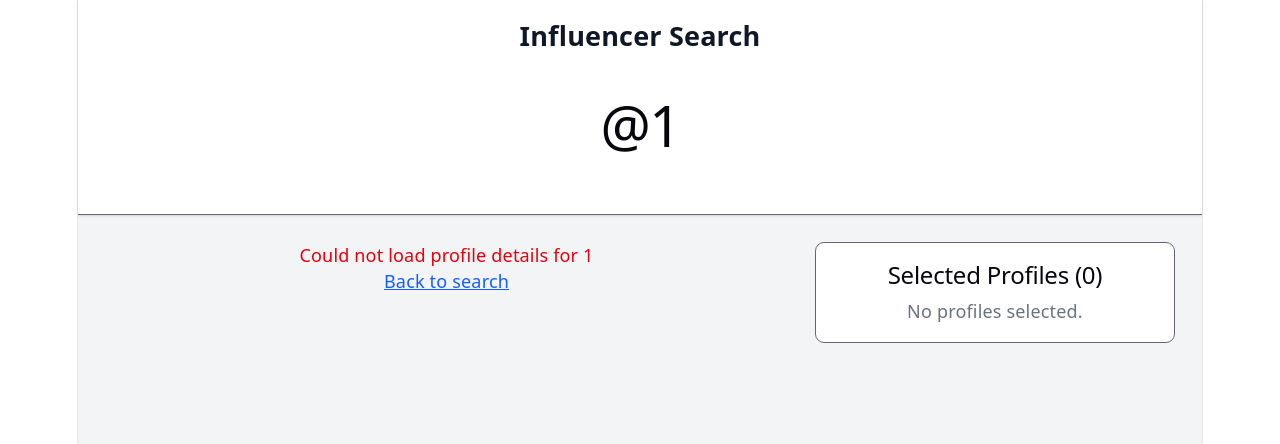
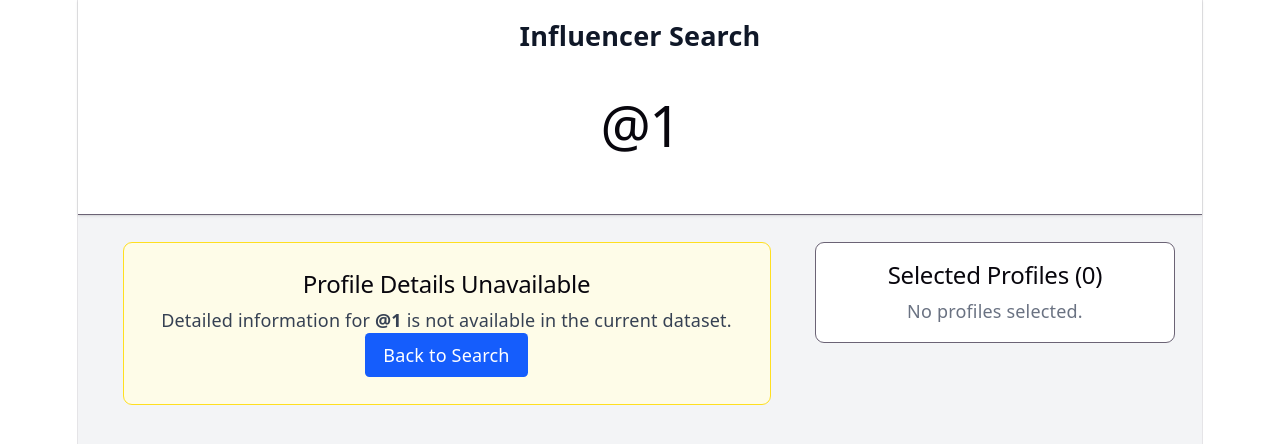
Before and after one commit to vinn31-git/Wobb-assignment, a React (Vite) app: page /profile/1 in a window 1280 px wide. Shown: the top 444 px of the page. Built offline with nearby package versions, Linux system fonts and the light colour scheme.

Commit message:
Handle unavailable profile details gracefully

```diff
--- a/src/pages/ProfileDetailPage.tsx
+++ b/src/pages/ProfileDetailPage.tsx
@@ -63,12 +63,23 @@ export function ProfileDetailPage() {
   if (!profileData) {
     return (
       <Layout title={`@${username}`}>
-        <p className="text-red-600 mb-4">
-          Could not load profile details for {username}
-        </p>
-        <Link to="/" className="text-blue-600 underline">
-          Back to search
-        </Link>
+        <div className="max-w-xl mx-auto bg-yellow-50 border border-yellow-300 rounded-lg p-6 text-center">
+          <h2 className="text-xl font-semibold text-yellow-800 mb-3">
+            Profile Details Unavailable
+          </h2>
+
+          <p className="text-gray-700 mb-5">
+            Detailed information for <strong>@{username}</strong> is not
+            available in the current dataset.
+          </p>
+
+          <Link
+            to="/"
+            className="inline-block px-4 py-2 rounded bg-blue-600 text-white hover:bg-blue-700"
+          >
+            Back to Search
+          </Link>
+        </div>
       </Layout>
     );
   }
```
